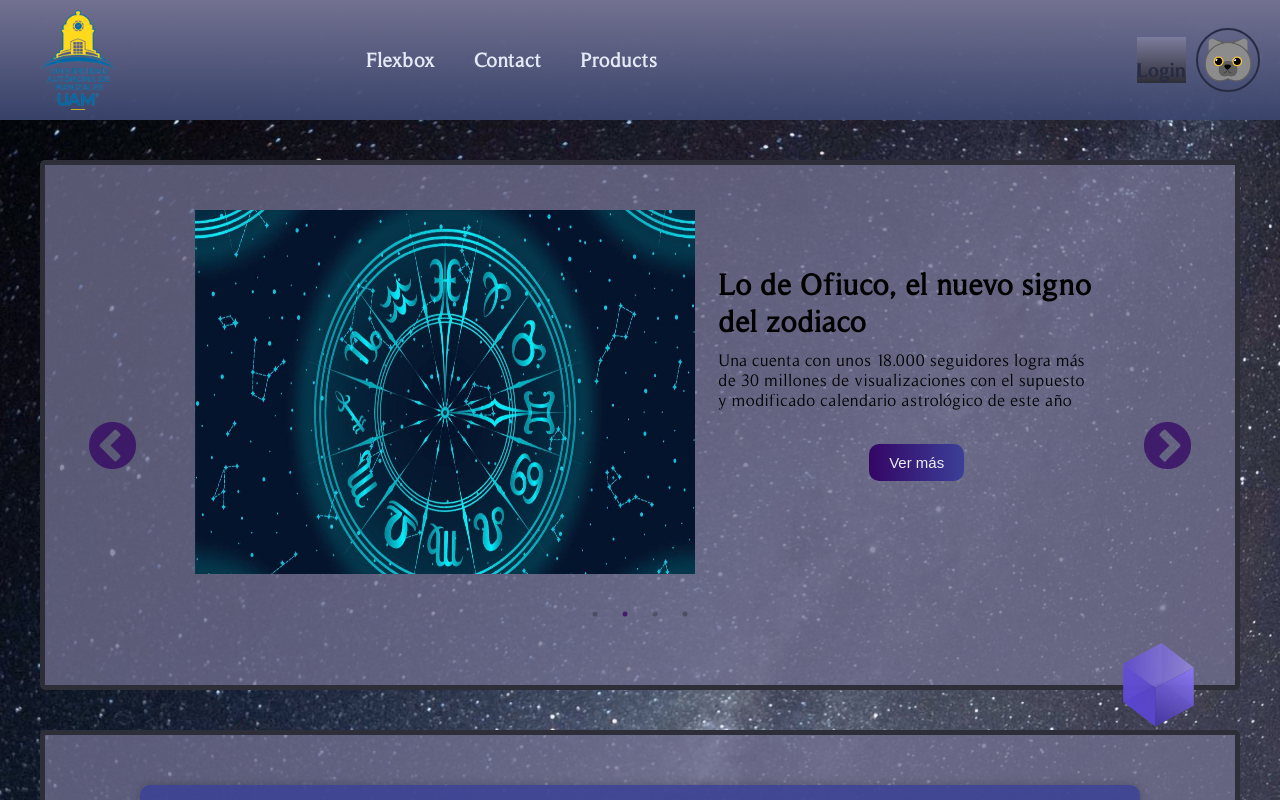
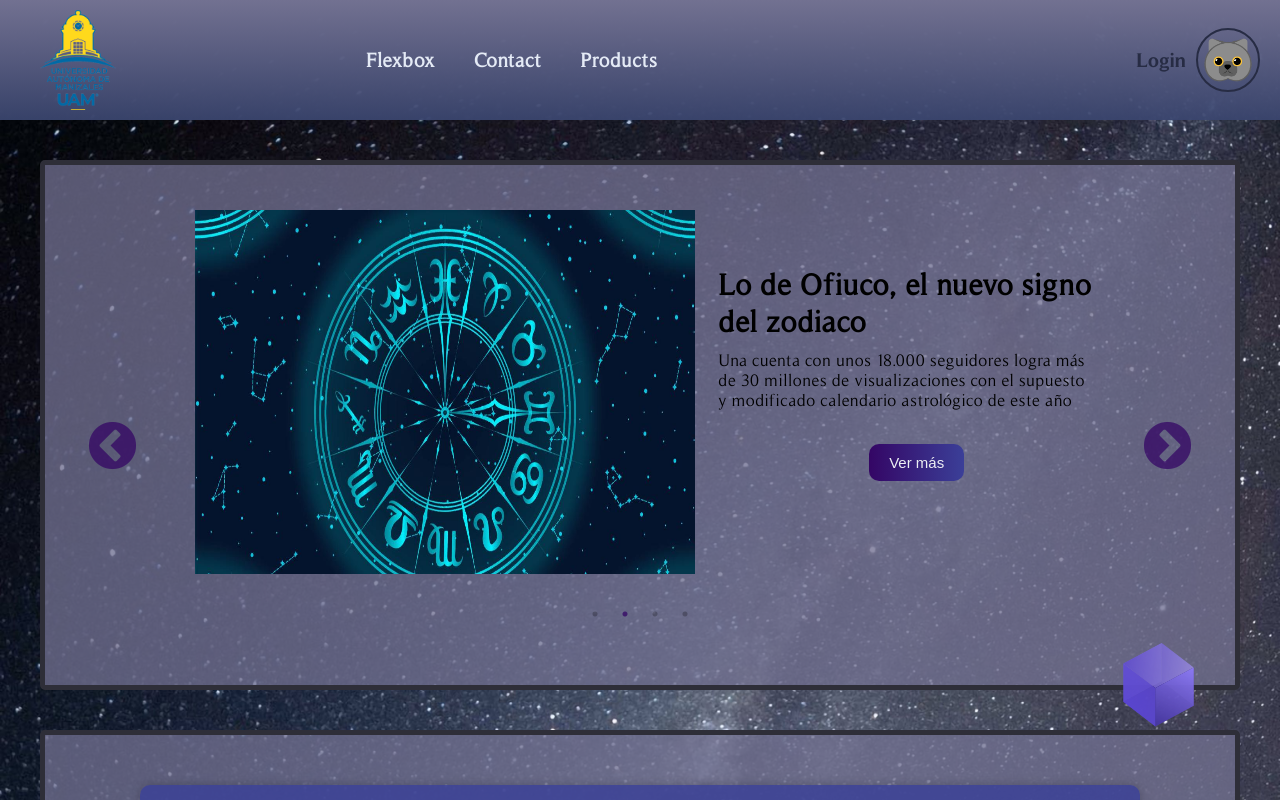
Before and after one commit to GeraldineRomer/frontendProyect, a React (Create React App) app: page / in a window 1280 px wide. Shown: the top 800 px of the page. Built offline with nearby package versions, Linux system fonts and the light colour scheme.

Commit message:
margin in lists

```diff
--- a/src/components/Menu/MenuCube.js
+++ b/src/components/Menu/MenuCube.js
@@ -65,7 +65,7 @@ export const MenuCube = () => {
                         </Link>
                     </li>
                 </ul>
-                <div className='login'>
+                <div className='login-menu'>
                     <Link onClick={login} className='login-a'>Login</Link>
                 </div>
                 <div class="avatar-container">
--- a/src/components/Menu/MenuCube.scss
+++ b/src/components/Menu/MenuCube.scss
@@ -63,21 +63,19 @@ body{
         .toggle{
             display: none;
         }
-        .login{
+        .login-menu{
             display: flex;
             position: relative;
             right: -230px;
-            a{
+            .login-a{
+                color: #272C44;
+                font-family: Timeless-Bold;
+                font-size: 20px;
                 text-decoration: none;
                 &:hover{
                     cursor: pointer;
                     color: #E4EAF5;
                 }
-            }
-            .login-a{
-                color: #272C44;
-                font-family: Timeless-Bold;
-                font-size: 20px;
             }
         }
     }
--- a/src/components/Sections/Section2/Section2.scss
+++ b/src/components/Sections/Section2/Section2.scss
@@ -44,6 +44,7 @@
                 flex-direction: column;
                 margin-left: 10px;
                 align-items: flex-start;
+                margin-right: 20px;
                 .title{
                     text-align: left;
                     color: #E3ECFC;
@@ -91,6 +92,7 @@
             .info-add{
                 flex-direction: column;
                 margin-left: 10px;
+                margin-right: 20px;
                 align-items: flex-start;
                 .title-add{
                     text-align: left;
```
